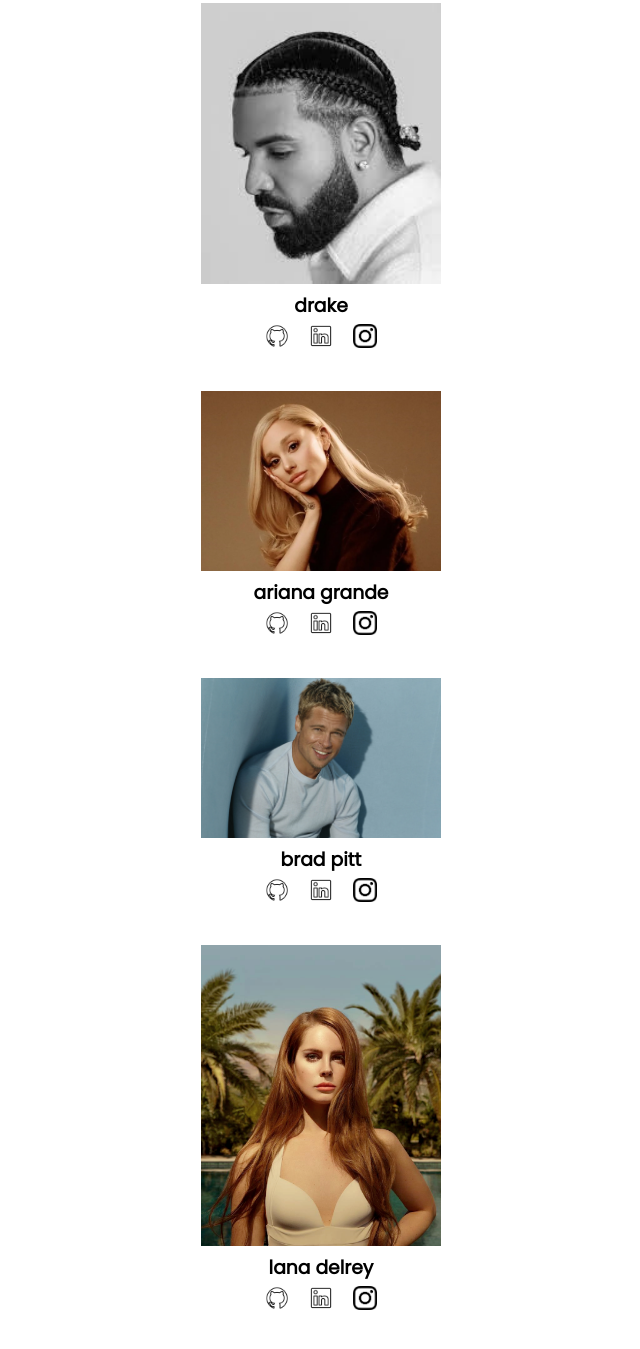
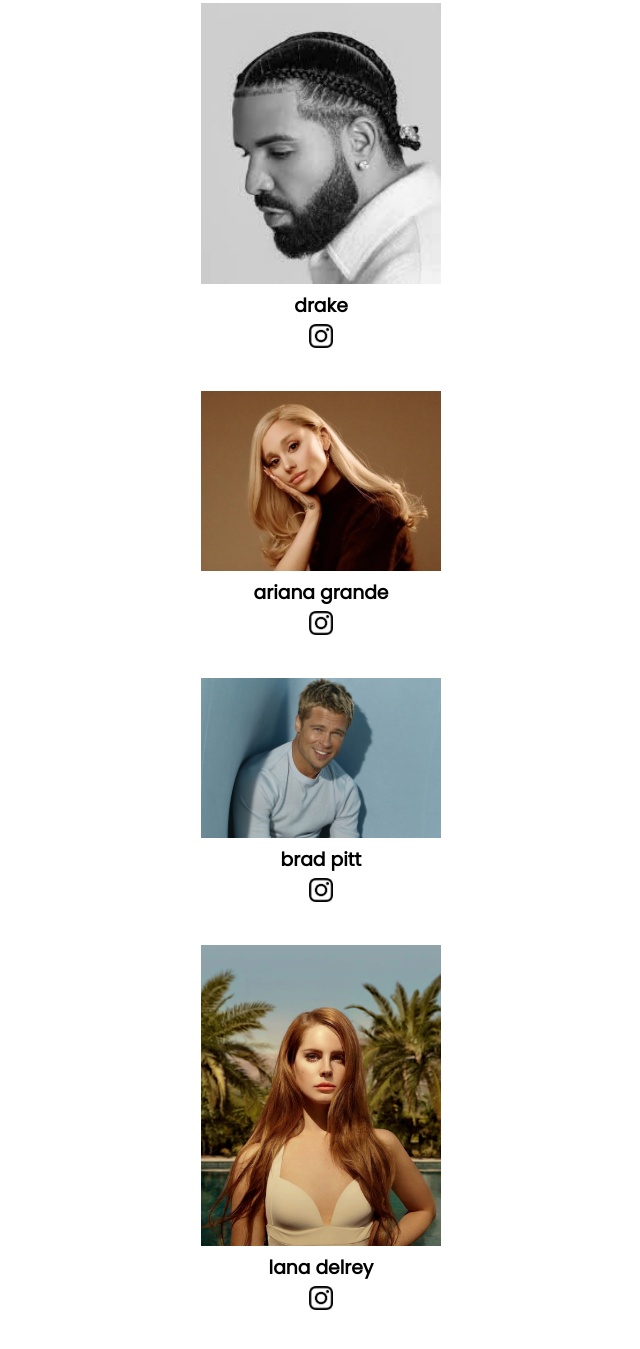
Before and after one commit to asouzx/2d, a plain HTML site: page index.html in a window 1280 px wide. Shown: the part 517-1866 px from the top of the page, without its empty margins (319-959 px from the left). Drawn offline with Linux system fonts and the light colour scheme.

Commit message:
Add files via upload

```diff
--- a/index.html
+++ b/index.html
@@ -35,32 +35,29 @@
         <div class="estudante-div">
             <img class="estudante-imagem" src="drake.jpeg" alt="foto do marcelo">
             <h3 class="estudante-nome">drake</h3>
-            <img class="estudante-icone" src="github.png" alt="icone github">
-            <img class="estudante-icone" src="linkedin.png" alt="icone linkedin">
-            <img class="estudante-icone" src="download.png" alt="icone instagram">
+            <a href="https://www.instagram.com/champagnepapi/"><img class="estudante-icone" src="download.png" alt="icone instagram"></a>
+
         </div>
         <div class="estudante-div">
             <img class="estudante-imagem" src="arianagrane.webp" alt="foto do marcelo">
             <h3 class="estudante-nome">ariana grande</h3>
-            <img class="estudante-icone" src="github.png" alt="icone github">
-            <img class="estudante-icone" src="linkedin.png" alt="icone linkedin">
-            <img class="estudante-icone" src="download.png" alt="icone instagram">
+            <a href="https://www.instagram.com/arianagrande/"><img class="estudante-icone" src="download.png" alt="icone instagram"></a>
+
         </div>
 
         <div class="estudante-div">
             <img class="estudante-imagem" src="bradpit-a.jpg" alt="foto do marcelo">
             <h3 class="estudante-nome">brad pitt</h3>
-            <img class="estudante-icone" src="github.png" alt="icone github">
-            <img class="estudante-icone" src="linkedin.png" alt="icone linkedin">
-            <img class="estudante-icone" src="download.png" alt="icone instagram">
+            <a href="https://www.instagram.com/bradpittofflcial/"><img class="estudante-icone" src="download.png" alt="icone instagram"></a>
+
         </div>
 
         <div class="estudante-div">
             <img class="estudante-imagem" src="lanadelrey.png" alt="foto do marcelo">
             <h3 class="estudante-nome">lana delrey</h3>
-            <img class="estudante-icone" src="github.png" alt="icone github">
-            <img class="estudante-icone" src="linkedin.png" alt="icone linkedin">
-            <img class="estudante-icone" src="download.png" alt="icone instagram">
+            <a href="LANA DEL REY (@honeymoon)"><img class="estudante-icone" src="download.png" alt="icone instagram"></a>
+
+
         </div>
 
     </section>
```
